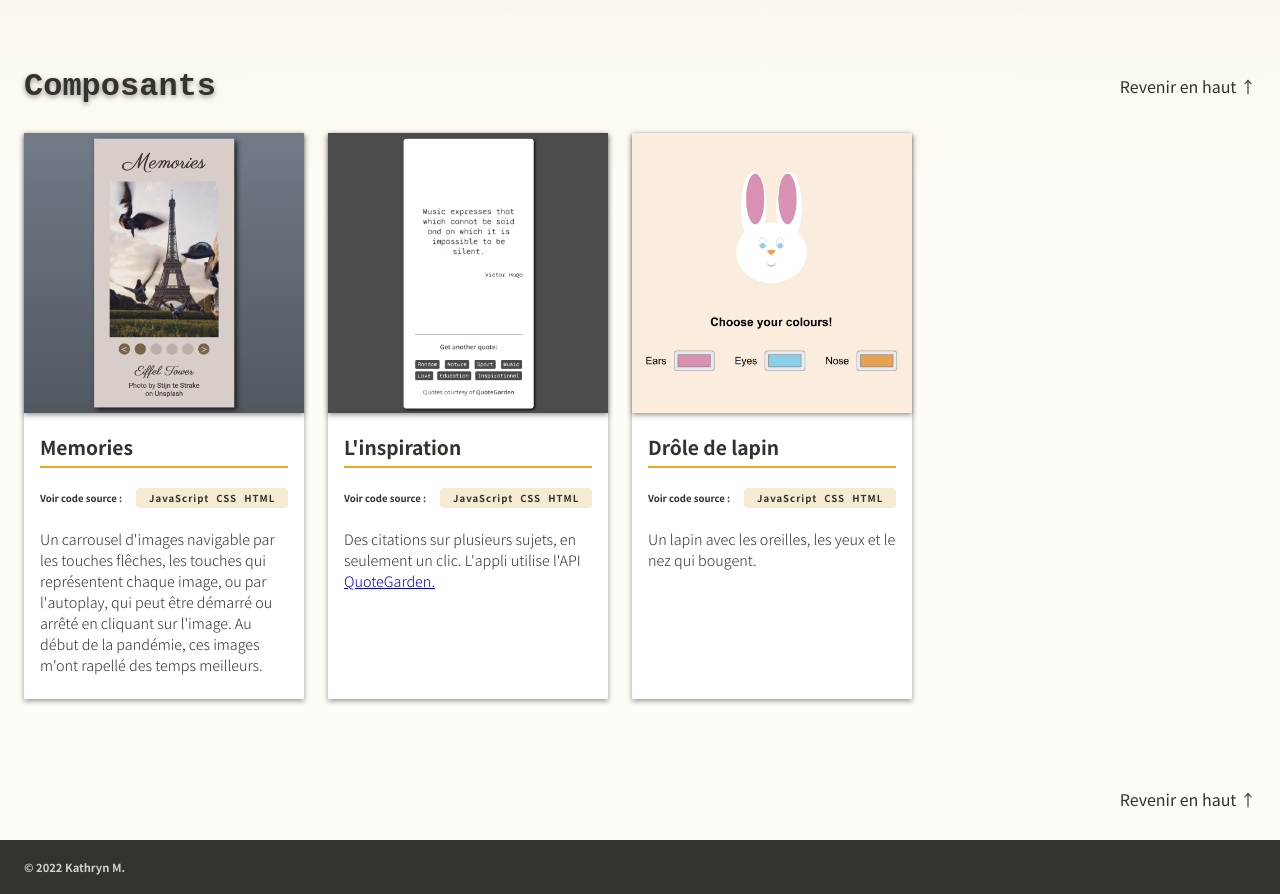
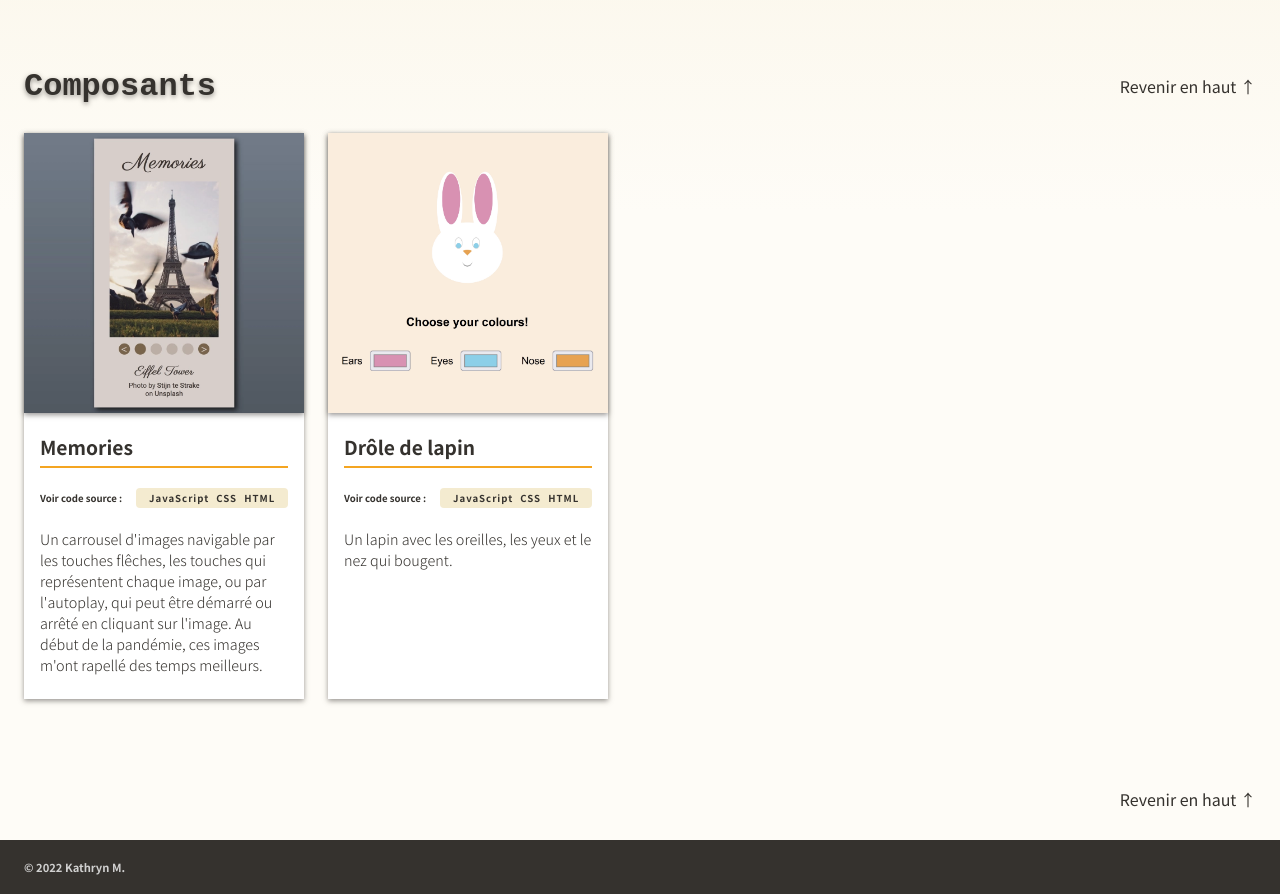
Before and after one commit to kathryn-m/portfolio, a React (Create React App) app: page / in a window 1280 px wide. Shown: the part 900-1794 px from the top of the page. Built offline with nearby package versions, Linux system fonts and the light colour scheme; a web font is replaced by a local one.

Commit message:
fix 1: hid quotes app and updated node_modules

```diff
--- a/src/data.js
+++ b/src/data.js
@@ -49,18 +49,18 @@ export default [
 		image: "/img/memories.png",
 		alt: "carrousel d'images nostalgiques des repères célèbres"
 	},
-	{
-		id:5,
-		role: "component",
-		title: "L'inspiration",
-		description: "Des citations sur plusieurs sujets, en seulement un clic. L'appli utilise l'API [https://pprathameshmore.github.io/QuoteGarden/]{QuoteGarden.}" ,
-		proglang: "JavaScript CSS HTML",
-		code: "https://github.com/kathryn-m/quote-app",
-		url: "https://kathryn-m.github.io/quote-app/",
-		image_webp: "/img/quotes.webp" ,
-		image: "/img/quotes.png",
-		alt: "l'appli pour trouver les citations inspirants"
-	},
+	// {
+	// 	id:5,
+	// 	role: "component",
+	// 	title: "L'inspiration",
+	// 	description: "Des citations sur plusieurs sujets, en seulement un clic. L'appli utilise l'API [https://pprathameshmore.github.io/QuoteGarden/]{QuoteGarden.}" ,
+	// 	proglang: "JavaScript CSS HTML",
+	// 	code: "https://github.com/kathryn-m/quote-app",
+	// 	url: "https://kathryn-m.github.io/quote-app/",
+	// 	image_webp: "/img/quotes.webp" ,
+	// 	image: "/img/quotes.png",
+	// 	alt: "l'appli pour trouver les citations inspirants"
+	// },
 	{
 		id:6,
 		role: "component",
```
Also changed, not shown: src/data_alternate.js (+12 -12 lines), 1 other file (tests, documents, lock files or other folders).
